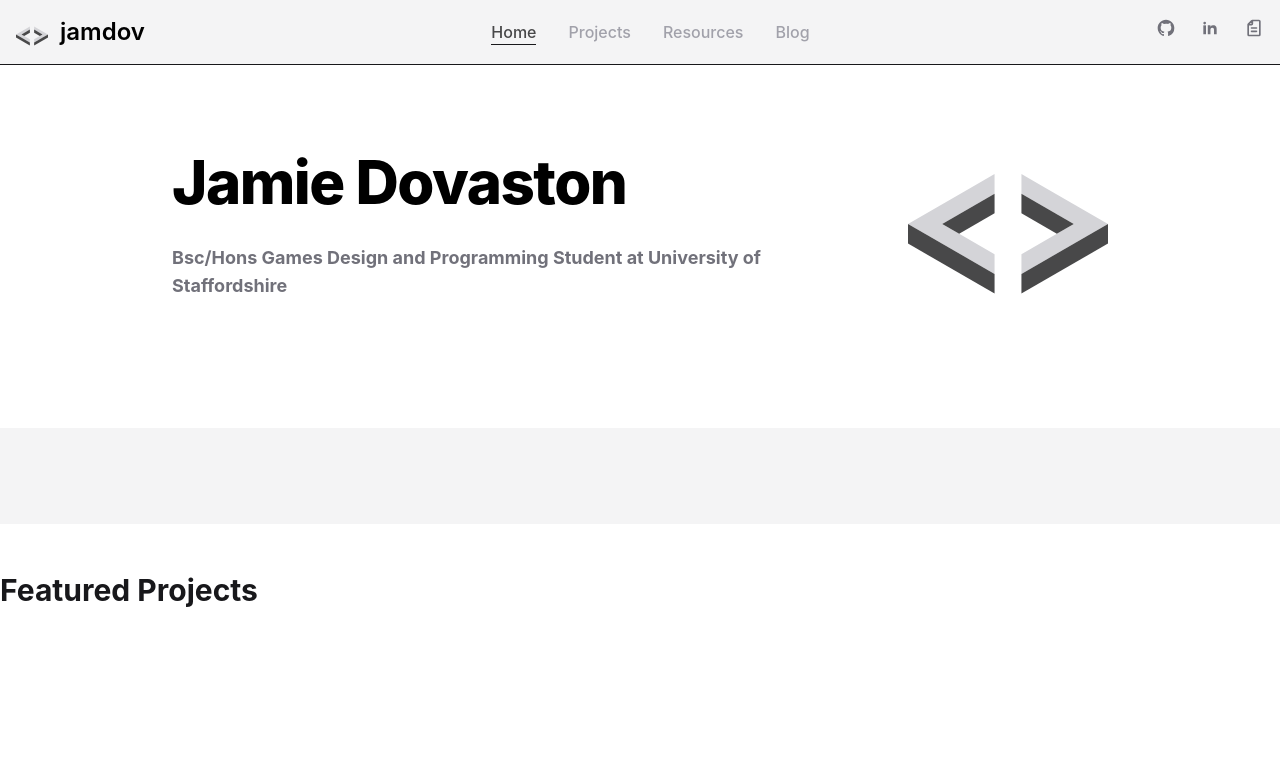
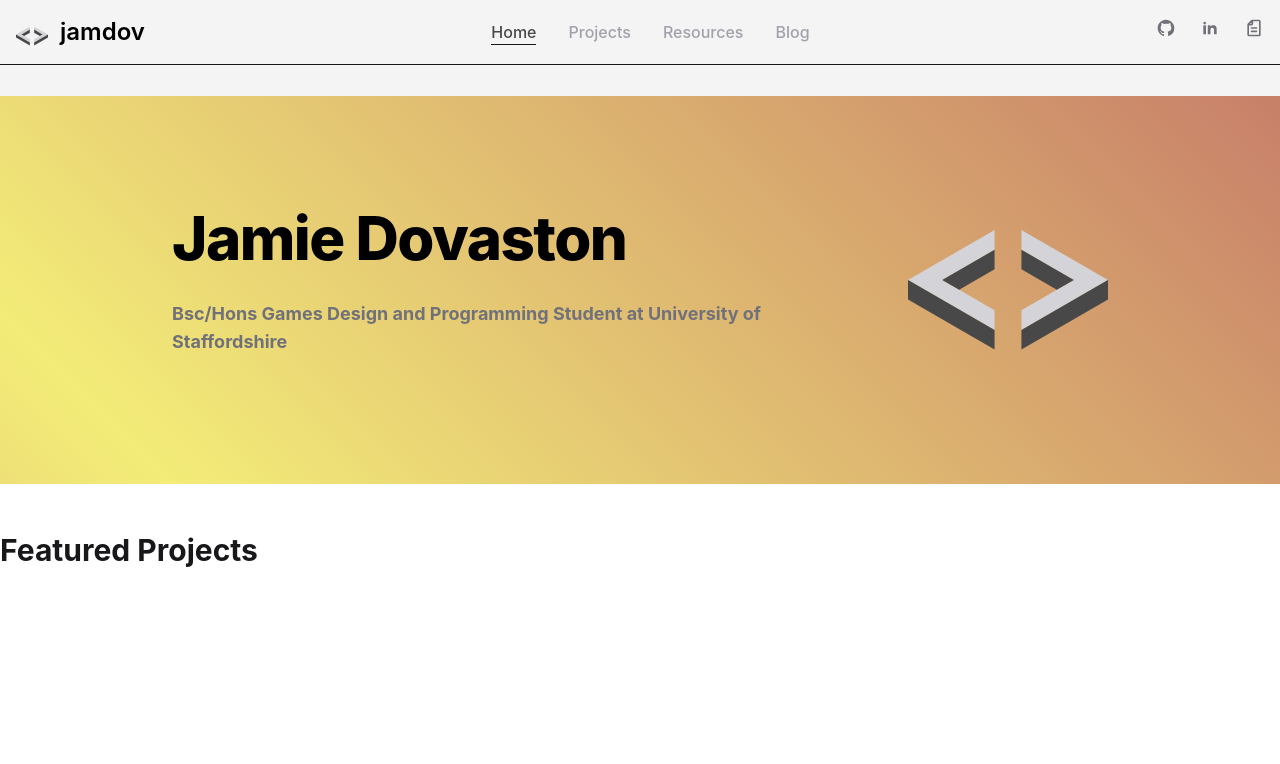
Before and after one commit to jamiedovaston/portfolio, a Laravel app: page / in a window 1280 px wide. Shown: the top 764 px of the page. After the commit the page ends 567 px from the top, so only its background shows below. Run offline with Laravel 12, Linux system fonts and the light colour scheme; data that the repository does not hold is empty; style sheets or scripts are compiled from the project's sources; some libraries are stand-ins or nearby versions.

Commit message:
added gradient background

```diff
--- a/resources/css/app.css
+++ b/resources/css/app.css
@@ -21,3 +21,15 @@
 ::-webkit-scrollbar-track {
     background-color: rgba(18, 18, 18);
 }
+
+@keyframes gradient {
+    0% { background-position: 0% 50%; }
+    50% { background-position: 100% 50%; }
+    100% { background-position: 0% 50%; }
+}
+
+.header-bg {
+    background: linear-gradient(45deg, #f3ec78, #af4261, #f3ec78, #af4261);
+    background-size: 400% 400%;
+    animation: gradient 15s ease infinite;
+}
--- a/resources/views/portal.blade.php
+++ b/resources/views/portal.blade.php
@@ -1,7 +1,8 @@
-<section class="mt-30 bg-white pt-10 dark:bg-[#1c1c20] w-full">
-    <div class="w-full bg-gray-850">
-        <div class="grid w-full px-4 py-24 mx-auto">
-            <div class="flex justify-center lg:col-span-7 items-center">
+<section class="header-bg w-full">
+    <div class="w-full bg-gray-100 dark:bg-gray-900 h-24"></div>
+    <div class="w-full px-4 py-24 mx-auto">
+        <div class="grid w-full">
+            <div class="flex justify-center items-center">
                 <div>
                     <h1 class="max-w-2xl mb-4 text-4xl py-4 font-extrabold tracking-tight leading-none md:text-5xl xl:text-6xl dark:text-white">
                         Jamie Dovaston
@@ -10,8 +11,7 @@
                         <span class="text-gray-500">Bsc/Hons Games Design and Programming Student at University of Staffordshire</span>
                     </p>
                 </div>
-                <div class="w-16">
-                </div>
+                <div class="w-16"></div>
                 <div class="flex justify-center items-center w-full max-w-[200px] max-h-[200px]">
                     <svg class="w-full h-auto text-gray-800 dark:text-white" xmlns="http://www.w3.org/2000/svg" viewBox="0 0 274.58 164.09">
                         <g>
@@ -27,5 +27,4 @@
             </div>
         </div>
     </div>
-    <div class="w-full bg-gray-100 dark:bg-gray-900 h-24"></div>
 </section>
```
